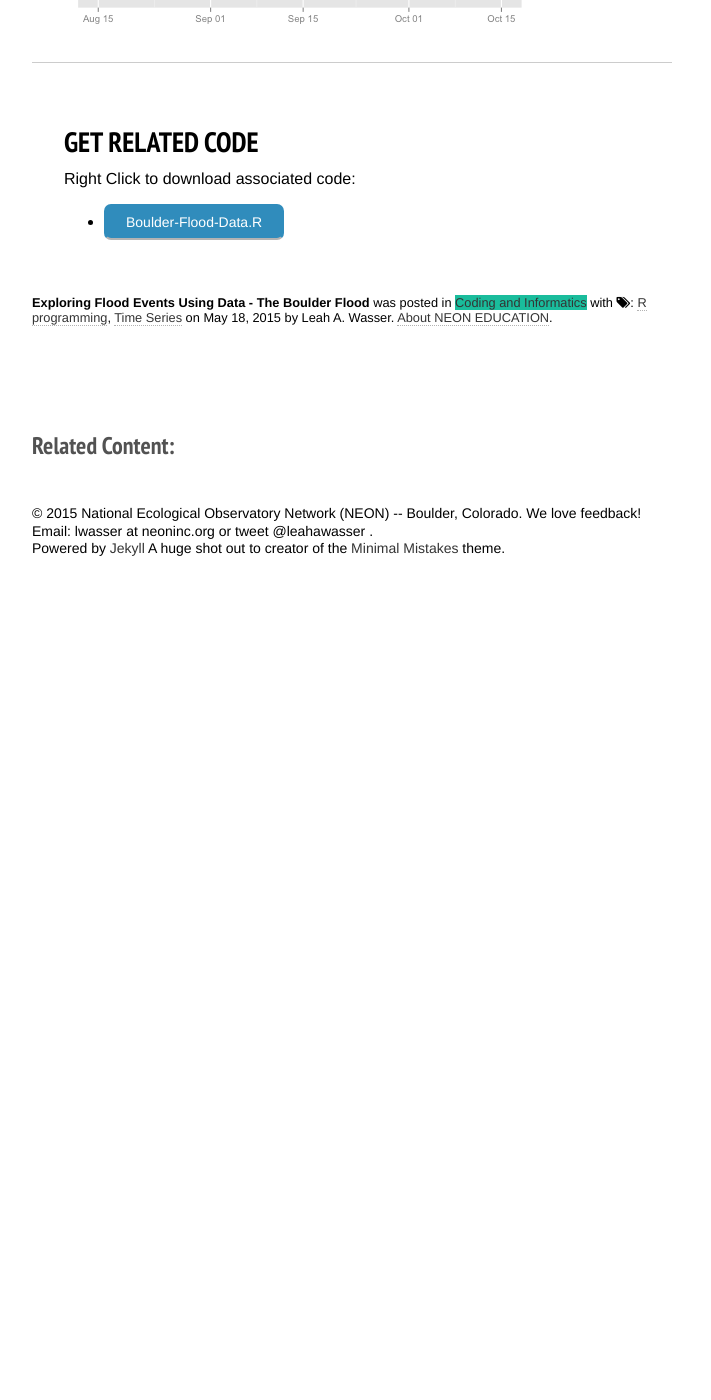
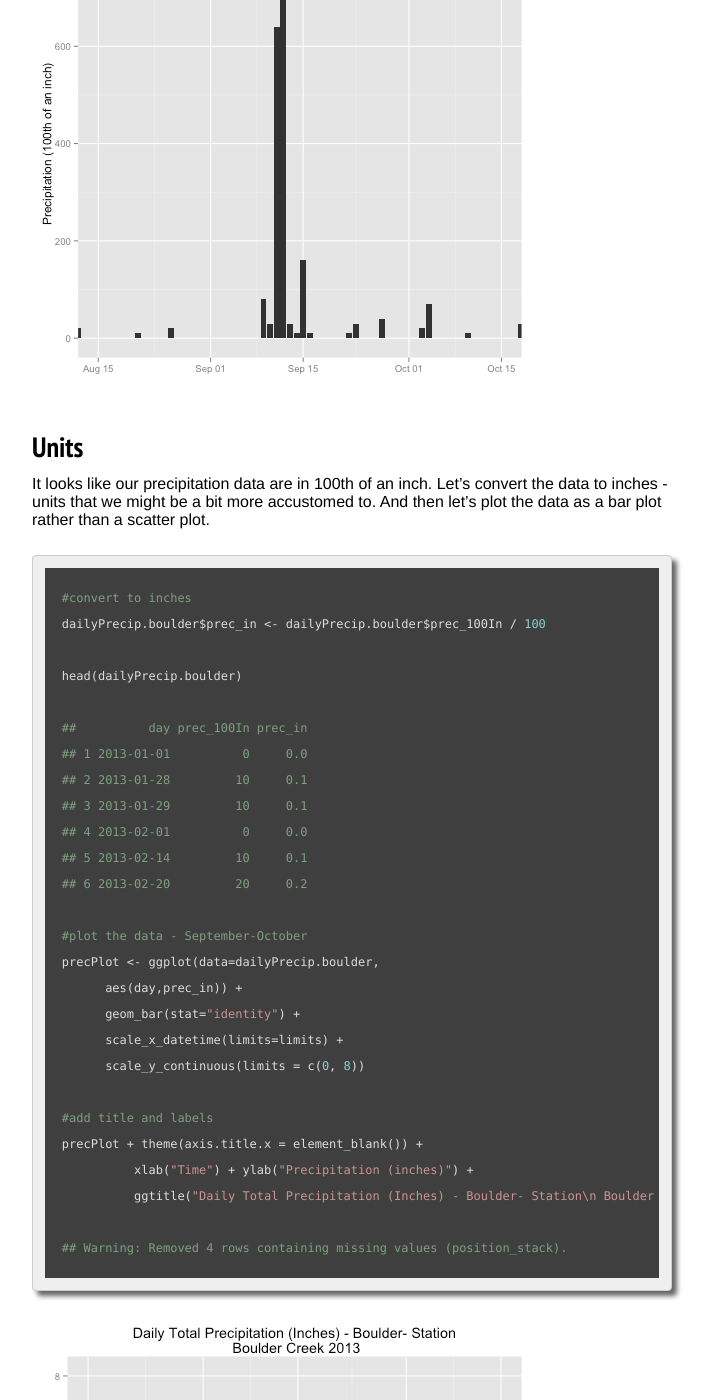
Before and after one commit to leloulight/NEONDS-Template-Repository, a Jekyll site: the page built from _posts/boulder-flood/2015-12-03-Boulder-Flood-Time-Series.md, in a window 1280 px wide and 1400 px high, scrolled down 7288 px. Shown: the whole window, without its empty margins (288-999 px from the left). Built offline with Jekyll 4.4.1, drawn with Linux system fonts in a browser that asks for light colours; nearby versions of some CDN libraries; before the commit the page ends 7918 px from its top, so only the background shows below that; some of the changed text lies outside the part shown.

Commit message:
pushing most recent edits

```diff
--- a/_posts/boulder-flood/2015-12-03-Boulder-Flood-Time-Series.md
+++ b/_posts/boulder-flood/2015-12-03-Boulder-Flood-Time-Series.md
@@ -1,16 +1,16 @@
 ---
 layout: post
-title: "Exploring Flood Events Using Data - The Boulder Flood"
-date:  2015-05-18
-authors: [Leah A. Wasser]
+title: "Exploring Precipitation & Stream Discharge Data to Better Understand - The 2013 Colorado Floods"
+date: 2015-05-18
+authors: Leah A. Wasser
 dateCreated:  2015-05-18
 lastModified: 2015-05-18
 categories: [Coding and Informatics]
 category: coding-and-informatics
-tags: [R,time-series]
-mainTag:
+tags: [R, time-series]
+mainTag: GIS-Spatial-Data
 scienceThemes: [phenology, disturbance]
-description: "About description here."
+description: "About the boulder flood."
 code1:
 image:
   feature: TeachingModules.jpg
@@ -21,7 +21,9 @@ code1: Boulder-Flood-Data.R
 comments: false
 ---
 
-Intro will go here.
+{% include _toc.html %}
+
+Intro will go here...
 
 
     library(lubridate)
@@ -168,8 +170,8 @@ creating ...
 
     #plot the data - September-October
     precPlot <- ggplot(data=precip.boulder,
-           aes(DATE,HPCP)) +
-          geom_point() +
+          aes(DATE,HPCP)) +
+          geom_bar(stat="identity") +
           scale_x_datetime(limits=limits) +
           scale_y_continuous(limits = c(0, 300))
 
@@ -178,7 +180,7 @@ creating ...
               xlab("Time") + ylab("Precipitation (100th of an inch)") +
               ggtitle("Hourly Precipitation - Boulder - Station\n Boulder Creek 2013")
 
-    ## Warning: Removed 4 rows containing missing values (geom_point).
+    ## Warning: Removed 4 rows containing missing values (position_stack).
 
 ![ ]({{ site.baseurl }}/images/rfigs/2015-12-03-Boulder-Flood-Time-Series/import-precip-1.png)
 
@@ -188,13 +190,25 @@ creating ...
     #add a day column in the data frame
     precip.boulder$daily <- floor_date(precip.boulder$DATE, "day")
 
+    #summarize by day
     dailyPrecip.boulder <- ddply(precip.boulder, "daily",summarise, x=sum(HPCP))
 
+    names(dailyPrecip.boulder)
+
+    ## [1] "daily" "x"
+
+    #let's create a more meaningful column header for the precip value
+    names(dailyPrecip.boulder) <- c("day","prec_100In")
+
+    # view names
+    names(dailyPrecip.boulder)
+
+    ## [1] "day"        "prec_100In"
 
     #plot the data - September-October
     precPlot <- ggplot(data=dailyPrecip.boulder,
-          aes(daily,x)) +
-          geom_point() +
+          aes(day,prec_100In)) +
+           geom_bar(stat="identity") +
           scale_x_datetime(limits=limits) +
           scale_y_continuous(limits = c(0, 800))
 
@@ -203,6 +217,42 @@ creating ...
               xlab("Time") + ylab("Precipitation (100th of an inch)") +
               ggtitle("DAILY Precipitation - Boulder- Station\n Boulder Creek 2013")
 
-    ## Warning: Removed 4 rows containing missing values (geom_point).
+    ## Warning: Removed 4 rows containing missing values (position_stack).
 
 ![ ]({{ site.baseurl }}/images/rfigs/2015-12-03-Boulder-Flood-Time-Series/daily-summaries-1.png)
+
+## Units
+
+It looks like our precipitation data are in 100th of an inch. Let's convert the
+data to inches - units that we might be a bit more accustomed to. And then let's
+plot the data as a bar plot rather than a scatter plot.
+
+
+    #convert to inches
+    dailyPrecip.boulder$prec_in <- dailyPrecip.boulder$prec_100In / 100
+
+    head(dailyPrecip.boulder)
+
+    ##          day prec_100In prec_in
+    ## 1 2013-01-01          0     0.0
+    ## 2 2013-01-28         10     0.1
+    ## 3 2013-01-29         10     0.1
+    ## 4 2013-02-01          0     0.0
+    ## 5 2013-02-14         10     0.1
+    ## 6 2013-02-20         20     0.2
+
+    #plot the data - September-October
+    precPlot <- ggplot(data=dailyPrecip.boulder,
+          aes(day,prec_in)) +
+          geom_bar(stat="identity") +
+          scale_x_datetime(limits=limits) +
+          scale_y_continuous(limits = c(0, 8))
+
+    #add title and labels
+    precPlot + theme(axis.title.x = element_blank()) +
+              xlab("Time") + ylab("Precipitation (inches)") +
+              ggtitle("Daily Total Precipitation (Inches) - Boulder- Station\n Boulder Creek 2013")
+
+    ## Warning: Removed 4 rows containing missing values (position_stack).
+
+![ ]({{ site.baseurl }}/images/rfigs/2015-12-03-Boulder-Flood-Time-Series/convert-units-1.png)
```
Also changed, not shown: _posts/boulder-flood/2015-12-03-Boulder-Flood-Time-Series.Rmd (+52 -11 lines), _posts/boulder-flood/2015-12-03-Colorado-Flood-Introduction.Rmd (added, +59 -0 lines), _posts/boulder-flood/2015-12-03-Colorado-Flood-Introduction.md (added, +59 -0 lines), images/rfigs/2015-12-03-Boulder-Flood-Time-Series/convert-units-1.png (added), images/rfigs/2015-12-03-Boulder-Flood-Time-Series/daily-summaries-1.png, images/rfigs/2015-12-03-Boulder-Flood-Time-Series/import-precip-1.png, 3 other files.
